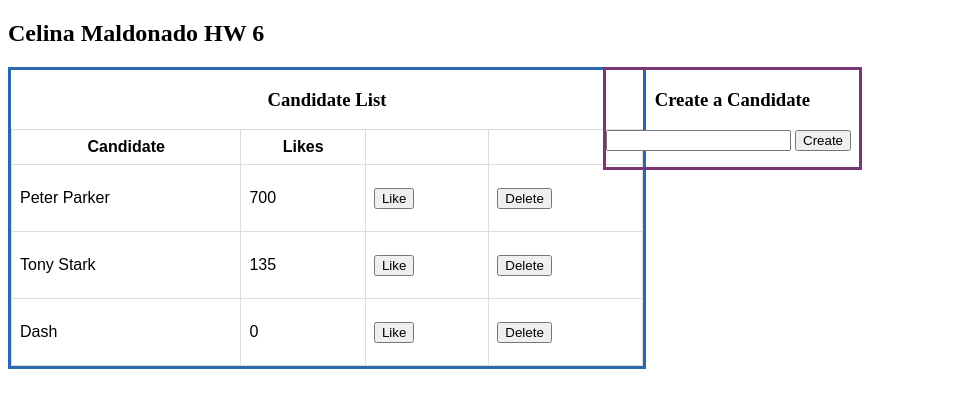
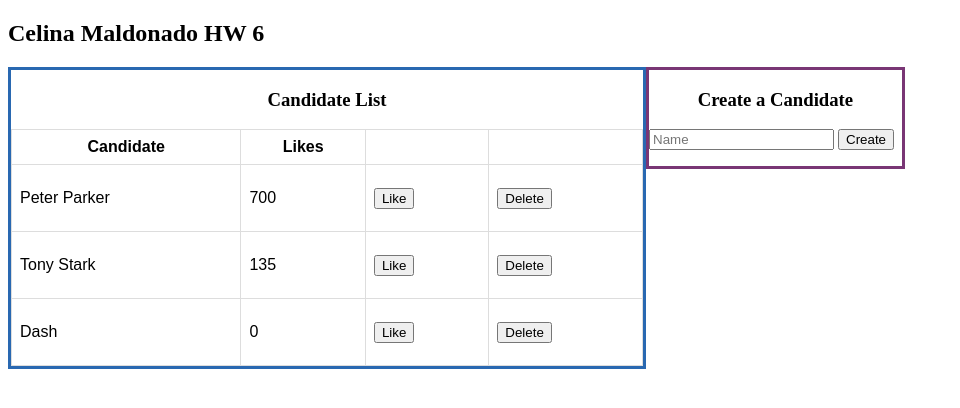
Before and after one commit to niinamaldonado/HW6, a website: page website/index.html in a window 1280 px wide. Shown: the whole page, without its empty margins (0-960 px from the left). Drawn offline with Linux system fonts and the light colour scheme.

Commit message:
fixed style

```diff
--- a/website/index.html
+++ b/website/index.html
@@ -60,7 +60,7 @@
             <h3><center>Create a Candidate</center></h3>
 
         <form id="candidateForm">
-                <input type="text" id="candidateInput">
+                <input type="text" id="candidateInput" placeholder="Name">
                 <button type="button" onclick="createCandidate()">Create</button>
             </form>
         </p>
--- a/website/style.css
+++ b/website/style.css
@@ -6,6 +6,7 @@
     width: 800px;
     justify-content: center;
   }
+
 
 #h3 {
     text-align: center;
@@ -16,7 +17,7 @@
     border-style: solid;
     border-color: rgb(41, 104, 177);
     width: 50%;
-    position: relative;
+    float: left;
 
 }
 
@@ -24,9 +25,7 @@
     border-style: solid;
     border-color: rgb(121, 54, 117);
     width: 20%;
-    position: relative;
-    left: 595px;
-    bottom: 302px;
+    float: left;
 
 }
 
```
